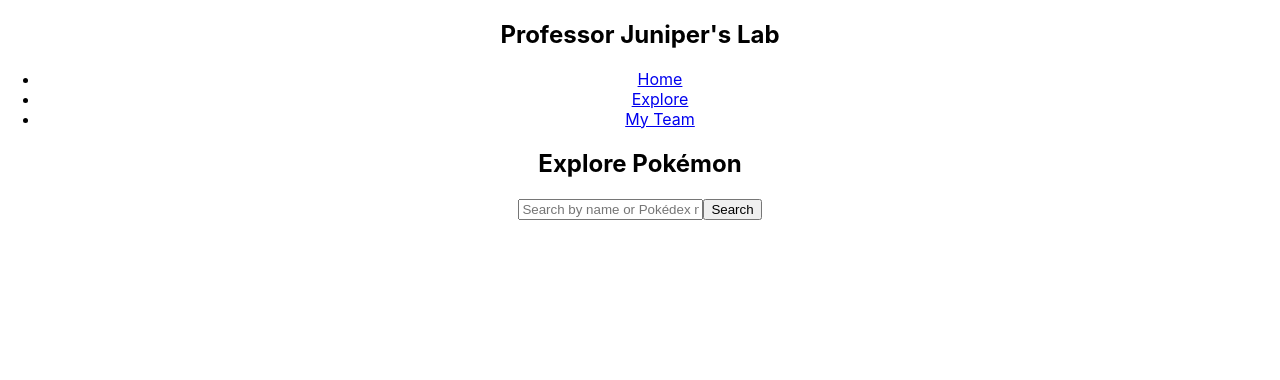
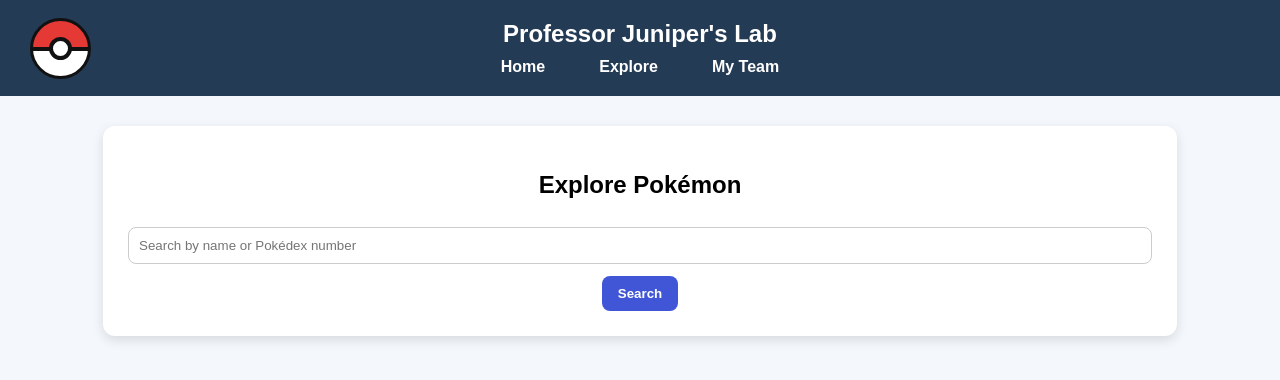
Before and after one commit to Brick5g/Phase-2-project-Professor-Junipers-Lab, a React (Create React App) app: page /explore in a window 1280 px wide. Shown: the top 380 px of the page. Built offline with nearby package versions, Linux system fonts and the light colour scheme.

Commit message:
CSS part 1

```diff
--- a/backend/db.json
+++ b/backend/db.json
@@ -1,3 +1,13 @@
 {
-  "team": []
+  "team": [
+    {
+      "pokemonName": "kingdra",
+      "pokemonId": 230,
+      "sprite": "https://raw.githubusercontent.com/PokeAPI/sprites/master/sprites/pokemon/230.png",
+      "nickname": "King",
+      "reason": "His majesty speaks for himself",
+      "id": "rCfsMBPtA7I"
+    }
+  ],
+  "$schema": "./node_modules/json-server/schema.json"
 }
--- a/src/App.css
+++ b/src/App.css
@@ -1,38 +1,345 @@
+body {
+  margin: 0;
+  background: #f4f7fb;
+  font-family: Arial, sans-serif;
+}
+
 .App {
   text-align: center;
 }
 
-.App-logo {
-  height: 40vmin;
-  pointer-events: none;
+nav {
+  background: #243b55;
+  color: white;
+  padding: 20px;
+  position: relative;
 }
 
-@media (prefers-reduced-motion: no-preference) {
-  .App-logo {
-    animation: App-logo-spin infinite 20s linear;
-  }
+nav h1 {
+  margin: 0 0 10px 0;
 }
 
-.App-header {
-  background-color: #282c34;
-  min-height: 100vh;
-  display: flex;
-  flex-direction: column;
-  align-items: center;
-  justify-content: center;
-  font-size: calc(10px + 2vmin);
-  color: white;
+nav ul {
+  list-style: none;
+  padding: 0;
+  margin: 0;
 }
 
-.App-link {
-  color: #61dafb;
+nav li {
+  display: inline-block;
+  margin: 0 12px;
 }
 
-@keyframes App-logo-spin {
-  from {
-    transform: rotate(0deg);
-  }
-  to {
-    transform: rotate(360deg);
-  }
+nav a {
+  color: white;
+  text-decoration: none;
+  font-weight: bold;
+  margin: 0 15px;
+  transition: color 0.2s ease, transform 0.2s ease;
 }
+
+nav a:hover {
+  color: #ffcb05;
+  transform: translateY(-2px);
+}
+
+.pokeball-logo {
+  width: 55px;
+  height: 55px;
+  background: linear-gradient(
+    to bottom,
+    #e53935 0 48%,
+    #111 48% 54%,
+    white 54% 100%
+  );
+  border: 3px solid #111;
+  border-radius: 50%;
+  position: absolute;
+  top: 18px;
+  left: 30px;
+}
+
+.pokeball-logo::after {
+  content: "";
+  width: 15px;
+  height: 15px;
+  background: white;
+  border: 4px solid #111;
+  border-radius: 50%;
+  position: absolute;
+  top: 16px;
+  left: 16px;
+}
+
+.page-card {
+  background: white;
+  width: 80%;
+  max-width: 1200px;
+  margin: 30px auto;
+  padding: 25px;
+  border-radius: 12px;
+  box-shadow: 0 4px 12px rgba(0, 0, 0, 0.12);
+}
+
+input,
+textarea {
+  width: 100%;
+  padding: 10px;
+  margin: 8px 0 12px;
+  border-radius: 8px;
+  border: 1px solid #ccc;
+  box-sizing: border-box;
+}
+
+button {
+  background: #4056d6;
+  color: white;
+  border: none;
+  border-radius: 8px;
+  padding: 10px 16px;
+  cursor: pointer;
+  font-weight: bold;
+}
+
+button:hover {
+  background: #ffcb05;
+  color: black;
+}
+
+.explore-page {
+  max-width: 1400px;
+}
+
+.explore-page form {
+  display: flex;
+  justify-content: center;
+  gap: 12px;
+  margin-bottom: 25px;
+}
+
+.explore-page input {
+  max-width: 500px;
+}
+
+.pokemon-details-grid {
+  display: grid;
+  grid-template-columns: 1fr 1.4fr 1.3fr 1.4fr;
+  gap: 20px;
+  margin-top: 30px;
+  align-items: start;
+}
+
+.details-panel,
+.stats-panel,
+.moves-panel,
+.dex-panel {
+  background: #ffffff;
+  border-radius: 16px;
+  padding: 20px;
+  min-height: 420px;
+  height: 520px;
+  overflow: hidden;
+  box-shadow: 0 4px 12px rgba(0, 0, 0, 0.12);
+  transition: transform 0.2s ease, box-shadow 0.2s ease;
+}
+
+.details-panel:hover,
+.stats-panel:hover,
+.moves-panel:hover,
+.dex-panel:hover,
+.team-card:hover {
+  transform: translateY(-4px);
+  box-shadow: 0 8px 18px rgba(0, 0, 0, 0.18);
+}
+
+.details-panel img {
+  width: 150px;
+  image-rendering: pixelated;
+  transition: transform 0.2s ease;
+}
+
+.details-panel img:hover {
+  transform: scale(1.15);
+}
+
+.details-panel h3 {
+  text-transform: capitalize;
+}
+
+.type-container {
+  display: flex;
+  justify-content: center;
+  gap: 8px;
+  margin: 15px 0;
+  flex-wrap: wrap;
+}
+
+.type-badge {
+  padding: 6px 12px;
+  border-radius: 20px;
+  color: white;
+  font-size: 14px;
+  font-weight: bold;
+}
+
+.normal { background: #A8A878; }
+.fire { background: #F08030; }
+.water { background: #6890F0; }
+.electric { background: #F8D030; color: black; }
+.grass { background: #78C850; }
+.ice { background: #98D8D8; color: black; }
+.fighting { background: #C03028; }
+.poison { background: #A040A0; }
+.ground { background: #E0C068; color: black; }
+.flying { background: #A890F0; }
+.psychic { background: #F85888; }
+.bug { background: #A8B820; }
+.rock { background: #B8A038; }
+.ghost { background: #705898; }
+.dragon { background: #7038F8; }
+.dark { background: #705848; }
+.steel { background: #B8B8D0; color: black; }
+.fairy { background: #EE99AC; }
+
+.stat-row {
+  display: grid;
+  grid-template-columns: 85px 1fr 45px;
+  align-items: center;
+  gap: 10px;
+  margin: 14px 0;
+  text-align: left;
+}
+
+.stat-row span {
+  text-transform: capitalize;
+  font-size: 14px;
+}
+
+.stat-bar {
+  background: #e5e7eb;
+  height: 14px;
+  border-radius: 999px;
+  overflow: hidden;
+  min-width: 100px;
+}
+
+.stat-fill {
+  background: #3b4cca;
+  height: 100%;
+  border-radius: 999px;
+}
+
+.stat-total {
+  margin-top: 25px;
+  font-weight: bold;
+  text-align: center;
+}
+
+.moves-panel {
+  max-height: none;
+  overflow-y: hidden;
+}
+
+.moves-panel h3 {
+  border-bottom: 2px solid #eee;
+  padding: 10px 0;
+  margin-top: 0;
+}
+
+.moves-panel p {
+  padding: 8px 0;
+  border-bottom: 1px solid #eee;
+  margin: 0 auto;
+  max-width: 320px;
+}
+
+.move-scroll {
+  max-height: 190px;
+  overflow-y: auto;
+  margin-bottom: 20px;
+}
+
+.dex-panel {
+  overflow-y: auto;
+  overflow-wrap: break-word;
+}
+
+.dex-panel p {
+  margin: 10px auto;
+  max-width: 320px;
+}
+
+.evolution-line {
+  display: block;
+  text-align: center;
+  margin: 25px 0;
+  font-weight: bold;
+}
+
+.evolution-line p {
+  margin: 8px 0;
+  text-transform: capitalize;
+}
+
+.team-container {
+  display: flex;
+  flex-wrap: wrap;
+  justify-content: center;
+  gap: 25px;
+}
+
+.team-card {
+  background: white;
+  width: 300px;
+  padding: 20px;
+  margin: 20px auto;
+  border-radius: 12px;
+  box-shadow: 0 4px 10px rgba(0,0,0,.15);
+  transition: transform 0.2s ease, box-shadow 0.2s ease;
+}
+
+.team-card img {
+  width: 120px;
+  image-rendering: pixelated;
+  margin-bottom: 15px;
+}
+
+.team-card p {
+  margin: 10px 0;
+}
+
+.random-card {
+  max-width: 300px;
+  margin: 20px auto;
+  padding: 20px;
+  border-radius: 16px;
+  background: #ffffff;
+}
+
+.random-card img {
+  width: 130px;
+  image-rendering: pixelated;
+  transition: transform 0.2s ease;
+}
+
+.random-card img:hover {
+  transform: scale(1.15);
+}
+
+.random-card h2 {
+  text-transform: capitalize;
+}
+
+.details-panel h3,
+.team-card h3,
+.random-card h2,
+.evolution-line p,
+.type-badge {
+  text-transform: capitalize;
+}
+
+.details-panel img:hover,
+.team-card img:hover,
+.random-card img:hover {
+  filter: drop-shadow(0 0 10px rgba(255, 203, 5, 0.6));
+}
--- a/src/components/EvolutionLine.js
+++ b/src/components/EvolutionLine.js
@@ -1,16 +1,20 @@
+function capitalize(word) {
+  return word.charAt(0).toUpperCase() + word.slice(1);
+}
+
 function EvolutionLine({ evolutionLine }) {
   if (evolutionLine.length === 0) {
     return null;
   }
 
   return (
-    <div>
+    <div className="evolution-line">
       <h3>Evolution Line</h3>
 
       {evolutionLine.map((pokemonName, index) => {
         return (
           <div key={pokemonName}>
-            <p>{pokemonName}</p>
+            <p>{capitalize(pokemonName)}</p>
             {index !== evolutionLine.length - 1 ? <p>↓</p> : null}
           </div>
         );
--- a/src/components/MoveList.js
+++ b/src/components/MoveList.js
@@ -26,6 +26,7 @@
   return (
     <div>
       <h3>Level-Up Moves</h3>
+      <div className="move-scroll">
       {sortedLevelUpMoves.map((moveObj) => {
         const levelInfo = moveObj.version_group_details.find((detail) => {
           return detail.move_learn_method.name === "level-up";
@@ -37,8 +38,10 @@
           </p>
         );
       })}
+      </div>
 
       <h3>TM/HM Moves</h3>
+      <div className="move-scroll">
       {machineMoves.map((moveObj) => {
         return (
           <p key={moveObj.move.name}>
@@ -46,6 +49,7 @@
           </p>
         );
       })}
+      </div>
     </div>
   );
 }
--- a/src/components/Navbar.js
+++ b/src/components/Navbar.js
@@ -3,6 +3,7 @@
 function NavBar() {
   return (
     <nav>
+      <div className="pokeball-logo"></div>
       <h1>Professor Juniper's Lab</h1>
 
       <ul>
--- a/src/components/RandomPokemonCard.js
+++ b/src/components/RandomPokemonCard.js
@@ -1,19 +1,24 @@
 function RandomPokemonCard({ pokemon }) {
   if (!pokemon) return null;
+
   return (
-    <div>
+    <div className="random-card">
       <img
         src={pokemon.sprites.front_default}
         alt={pokemon.name}
       />
       <h2>{pokemon.name}</h2>
       <p>Pokédex #: {pokemon.id}</p>
-      <p>
-        Type:{" "}
-        {pokemon.types
-          .map((type) => type.type.name)
-          .join(", ")}
-      </p>
+      <div className="type-container">
+        {pokemon.types.map((typeObj) => (
+          <span
+            key={typeObj.type.name}
+            className={`type-badge ${typeObj.type.name}`}
+          >
+            {typeObj.type.name}
+          </span>
+        ))}
+      </div>
     </div>
   );
 }
--- a/src/pages/ExplorePage.js
+++ b/src/pages/ExplorePage.js
@@ -59,7 +59,7 @@
   }
 
   return (
-    <div>
+    <div className="page-card">
       <h2>Explore Pokémon</h2>
       <SearchBar onSearch={searchPokemon} />
       {error ? <p>{error}</p> : null}
--- a/src/pages/HomePage.js
+++ b/src/pages/HomePage.js
@@ -24,7 +24,7 @@
   }, []);
 
   return (
-    <div>
+    <div className="page-card">
       <h2>
         Welcome to Professor Juniper's Lab
       </h2>
--- a/src/pages/TeamPage.js
+++ b/src/pages/TeamPage.js
@@ -21,17 +21,19 @@
 }
 
   return (
-    <div>
+    <div className="page-card">
       <h2>My Team</h2>
 
       {team.map((pokemon) => {
         return (
-          <div key={pokemon.id}>
+          <div className="team-card" key={pokemon.id}>
             <img src={pokemon.sprite} alt={pokemon.pokemonName} />
-
             <h3>{pokemon.nickname}</h3>
-
-            <p>Species: {pokemon.pokemonName}</p>
+            <p>
+              Species:{" "}
+              {pokemon.pokemonName.charAt(0).toUpperCase() +
+              pokemon.pokemonName.slice(1)}
+            </p>
             <p>Pokédex #: {pokemon.pokemonId}</p>
             <p>Reason: {pokemon.reason}</p>
             <button onClick={() => handleDelete(pokemon.id)}>
```
Also changed, not shown: src/components/PokemonDetails.js (+50 -17 lines).
